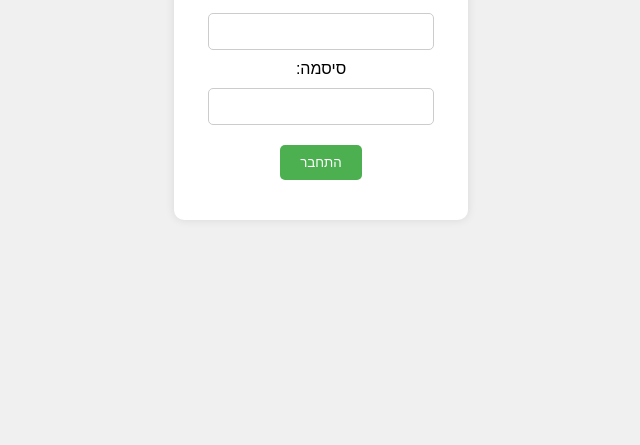
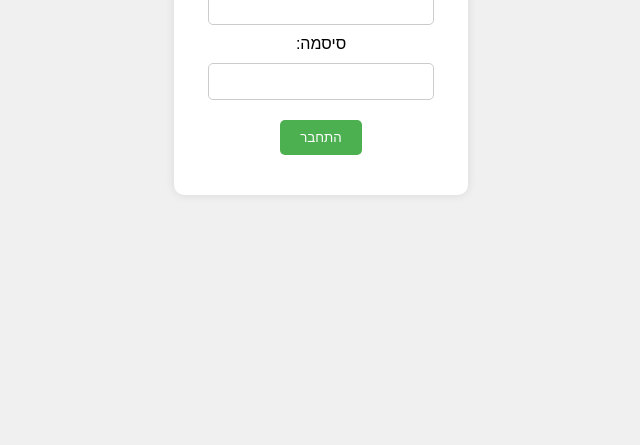
Before and after one commit to eladdagan/web, a website: page index.html in a window 1280 px wide. Shown: the part 355-800 px from the top of the page, without its empty margins (319-959 px from the left). Drawn offline with Linux system fonts and the light colour scheme; files that its build step writes are made by us from their sources; files whose address does not match are found by name.

Commit message:
Add files via upload

```diff
--- a/main.css
+++ b/main.css
@@ -39,9 +39,6 @@ nav a:hover {
     justify-content: center;
     align-items: center;
     height: 100vh;
-    width: 80%;
-    margin: auto;
-    overflow: hidden;
 }
 
 .footer {
@@ -69,7 +66,6 @@ nav a:hover {
     padding: 20px;
     border-radius: 10px;
     box-shadow: 0 0 10px rgba(0, 0, 0, 0.1);
-    margin-top: 50px;
 }
 
 input {
```
Also changed, not shown: package.json (added, +22 -0 lines), README.md.
